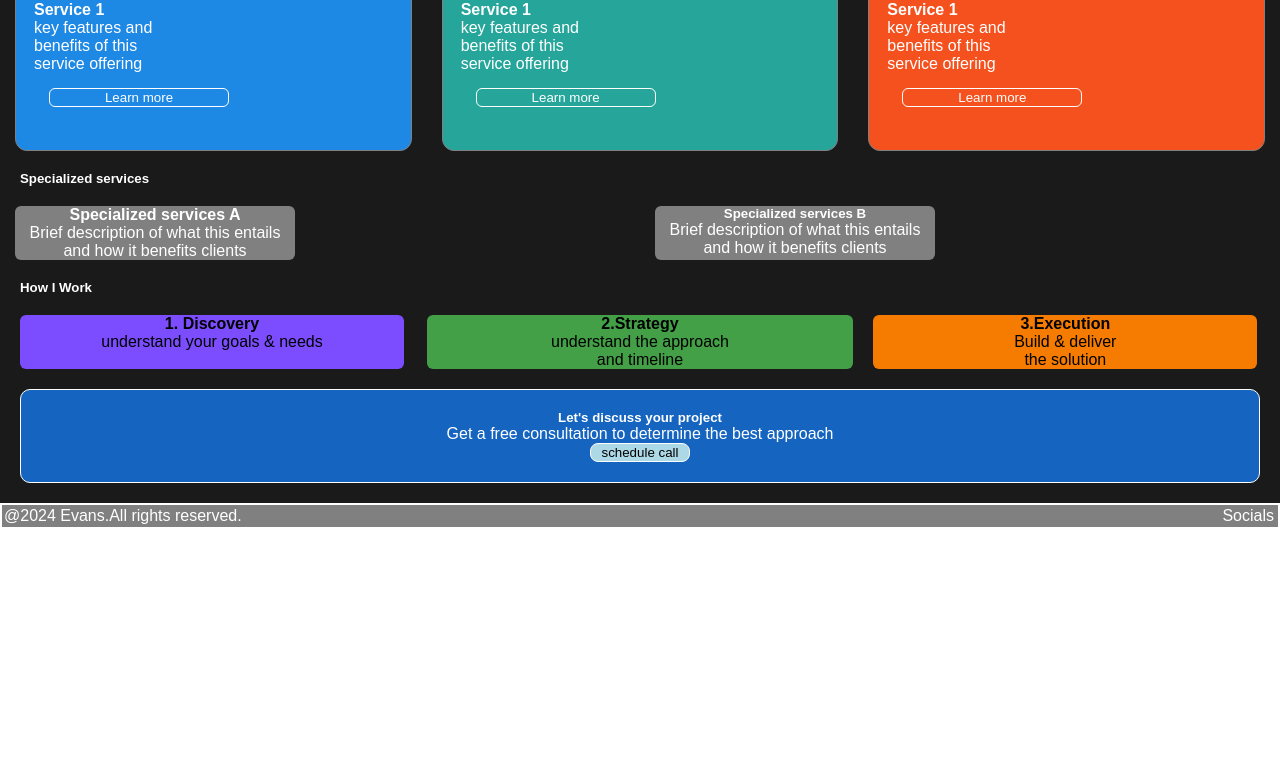
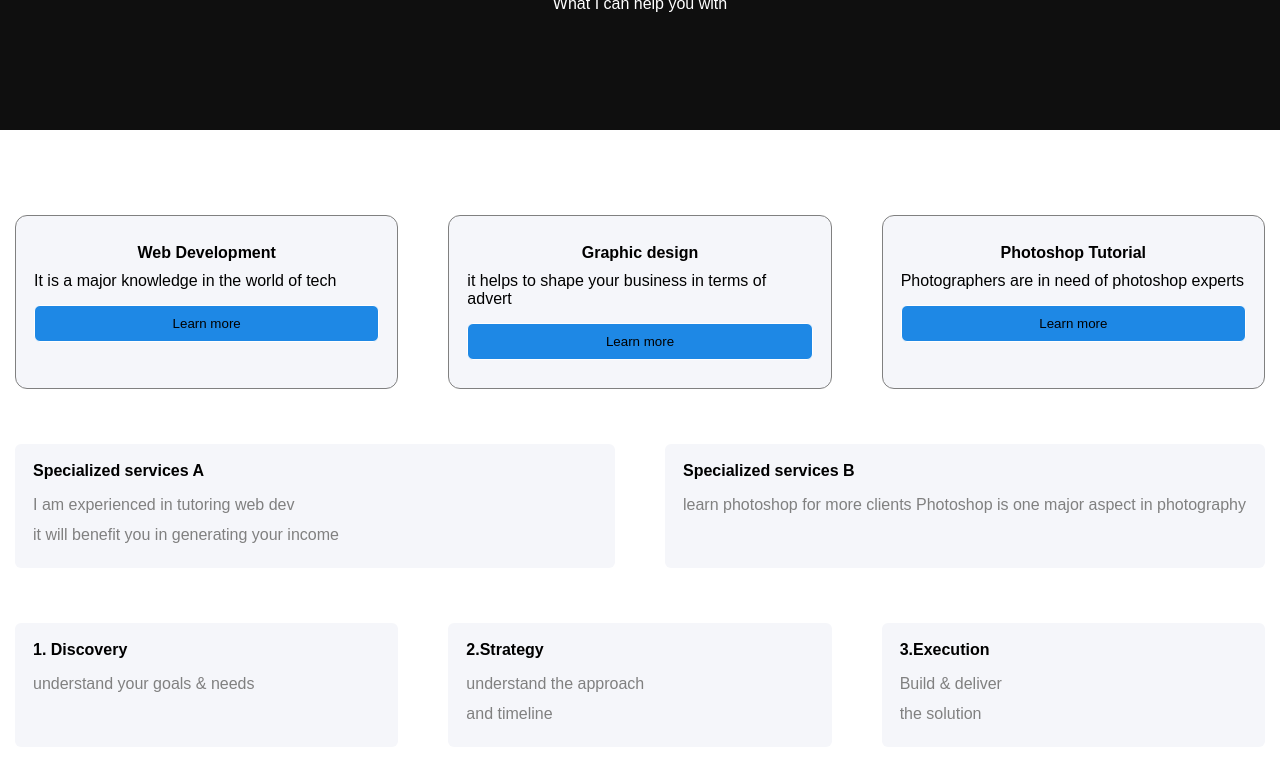
Before and after one commit to EVANS-OSASERE/Evans_Portfolio, a plain HTML site: page index.html in a window 1280 px wide. Shown: the part 210-974 px from the top of the page. Before the commit the page ends 800 px from the top, so only its background shows below. Drawn offline with Linux system fonts and the light colour scheme.

Commit message:
I made changes to my codes

```diff
--- a/index.html
+++ b/index.html
@@ -13,36 +13,43 @@
 		}
 
 		.navbar{
-			background: #0f0f0f;
-			padding: 25px;
-			color: white;
+			background: #fff;
+			padding:30px;
+			border-bottom: 1px solid #333;
 		}
 
 		.logo{
-			float: left;
+
 			text-decoration: none;
-			color: white;
+			color: black;
+			margin: 0 30px;
 		}
 
 		.dots{
-            float: right;
+      float: right;
 			text-decoration: none;
-			color: white;
+			color: black;
+			margin: 0 30px;
 		}
 
 		.parent1{
 			background:#0f0f0f;
-			padding: 10px;
+			padding: 25px;
+			height: 30vh;
 			color: white;
+			margin: 20px 0 0 0;
 		}
 
-		.parent1 h3{
+		.parent1 h2{
+			font-size: 52px;
 			padding: 10px;
 		}
 
+		.parent1 p{}
+
 		.general{
-			width: 100%;
-			background: #1a1a1a;
+		margin:30px 0;
+
 		}
 
 		.H{
@@ -53,9 +60,14 @@
 
 		.core-services{
 			display: grid;
-			grid-template-columns: repeat(3, 1fr);
+			grid-template-columns: repeat(auto-fit,minmax(300px, 1fr));
 			color: white;
+      	gap: 20px;
+		}
 
+		.core-services h4{
+			text-align: center;
+			margin-bottom: 10px;
 		}
 
 		.child1{
@@ -63,9 +75,9 @@
 			padding: 28px 18px;
 			border-radius: 12px;
 			border: 1px solid grey;
-			background: #1e88e5;
-			color: white;
-			text-align: left;
+			background: #f5f6fa;
+			color: black;
+
 			margin: 0 15px;
 		}
 
@@ -75,98 +87,65 @@
 			opacity: .9;
 		}
 
-		.child2{
-
-			padding: 28px 18px;
-			border-radius: 12px;
-			border: 1px solid grey;
-			background:#26a69a;
-			color: white;
-			text-align: left;
-			margin: 0 15px;
-		}
-
-		.child3{
-			width:;
-			padding: 28px 18px;
-			border-radius: 12px;
-			border: 1px solid grey;
-			background:#f4511e;
-			color: white;
-			text-align: left;
-			margin: 0 15px;
-		}
 
 		.button1{
-			margin: 15px;
-			width: 180px;
+			margin:15px 0 0 0;
+			padding: 10px;
+			width: 100%;
 			background: #1e88e5;
 			border-radius: 6px;
 			border: 1px solid white;
-			color: white;
-		}
-
-		.button2{
-			margin: 15px;
-			width: 180px;
-			background:#26a69a;
-			border-radius: 6px;
-			border: 1px solid white;
-			color: white;
-		}
-
-		.button3{
-			margin: 15px;
-			width: 180px;
-			background:#f4511e;
-			border-radius: 6px;
-			border: 1px solid white;
-			color: white;
 		}
 
 		.Specialized-services{
 			display: grid;
-			grid-template-columns: repeat(2, 1fr);
+			grid-template-columns: repeat(auto-fit,minmax(300px, 1fr));
 			color: white;
+			gap: 20px;
 		}
 
 		.child4{
-			background: grey;
-			width: 280px;
+			background: #f5f6fa;
+			padding: 18px;
 			border-radius: 6px;
 			margin: 0 15px;
+		}
 
+		.child4 h4{
+			margin-bottom: 10px;
+			color: black;
+		}
+
+		.child4 p{
+			line-height: 30px;
+			color: grey;
 		}
 
 		.How-i-work{
 			display: grid;
-			grid-template-columns: repeat(3, 1fr);
+		grid-template-columns: repeat(auto-fit,minmax(300px, 1fr));
+			gap: 20px;
 		}
 
 		.child6{
-            background:#7c4dff;
-			width: 90%;
+      background: #f5f6fa;
+			padding: 18px;
 			border-radius: 6px;
-			margin: 0 20px;
+			margin: 0 15px;
 		}
 
-		.child7{
-            background:#43a047;
-			width: 100%;
-			border-radius: 6px;
-
-
+		.child6 h4{
+			margin-bottom: 10px;
+			color: black;
 		}
 
-		.child8{
-            background:#f57c00;
-			width: 90%;
-			border-radius: 6px;
-			margin: 0 20px;
+		.child6 p{
+			line-height: 30px;
+			color: grey;
 		}
 
 		.Lets-discuss-your-project{
-			background:#1565c0;
+			background:#0f0f0f;
 			color: white;
 			padding: 20px;
 			margin: 20px;
@@ -174,18 +153,33 @@
 			border: 1px solid white;
 		}
 
+		.Lets-discuss-your-project h5{
+			color: white;
+			font-size: 20px;
+			margin-bottom:10px;
+		}
+
+		.Lets-discuss-your-project p{
+			line-height: 30px;
+			color: grey;
+		}
+
 		.schedule-call{
-			background:lightblue;
-			width: 100px;
+			background: #1e88e5;
+			padding: 10px 20px;
 			border-radius: 8px;
-			border: 1px solid white;
+			border: none;
 			cursor: pointer;
+			margin: 10px;
+			color: black;
+			font-size: 17px;
 		}
 
 		.Evans1{
 			background: grey;
 				color: white;
 				border: 2px solid white;
+				padding: 15px;
 		}
 
 		.Evans{
@@ -201,47 +195,43 @@
 	</style>
 
 	<body>
-		<center>
+
 		<nav class="navbar">
-			<a class="logo" href="">Logo</a>
-			<a class="dots" href="">&#8230;</a>
+			<a class="logo" href="">&#9776;</a>
+			<a class="dots" href="">Logo</a>
 		</nav>
+
+	<center>
 
 		<div class="parent1">
 
-			<h3>Services & expertise</h3>
-			<h5>What I can help you with</h5>
+			<h2>Services & expertise</h2>
+			<p>What I can help you with</p>
 
 		</div>
+	</center>
 
 		<div class="general">
 
 			<h5 class="H">core service</h5>
 
-             <div class="core-services">
-
+      <div class="core-services">
 			<div class="child1">
-			<h4>Service 1</h4>
-			<p>key features and</p>
-			<p>benefits of this</p>
-			<p>service offering</p>
+			<h4>Web Development</h4>
+			<p>It is a major knowledge in the world of tech</p>
 			<button class="button1">Learn more</button>
 			</div>
 
-            <div class="child2">
-			<h4>Service 1</h4>
-			<p>key features and</p>
-			<p>benefits of this</p>
-			<p>service offering</p>
-			<button class="button2">Learn more</button>
+       <div class="child1">
+			<h4>Graphic design</h4>
+			<p>it helps to shape your business in terms of advert</p>
+			<button class="button1">Learn more</button>
 			</div>
 
-			<div class="child3">
-			<h4>Service 1</h4>
-			<p>key features and</p>
-			<p>benefits of this</p>
-			<p>service offering</p>
-			<button class="button3">Learn more</button>
+			<div class="child1">
+			<h4>Photoshop Tutorial</h4>
+			<p>Photographers are in need of photoshop experts</p>
+	    <button class="button1">Learn more</button>
 			</div>
 
 		</div>
@@ -250,14 +240,15 @@
 
 		<div class="Specialized-services">
 
-             <div class="child4">
+       <div class="child4">
 			<h4>Specialized services A</h4>
-			<p>Brief description of what this entails <p>and how it benefits clients</p></P>
+			<p>I am experienced in tutoring web dev</p>
+			<p>it will benefit you in generating your income</p>
 		    </div>
 
-            <div class="child4">
-			<h5>Specialized services B</h5>
-			<p>Brief description of what this entails <p>and how it benefits clients</p></P>
+      <div class="child4">
+			<h4>Specialized services B</h4>
+			<p>learn photoshop for more clients Photoshop is one major aspect in photography</p>
 		    </div>
 
 		</div>
@@ -271,13 +262,13 @@
             <p>understand your goals & needs</p>
         </div>
 
-        <div class="child7">
+        <div class="child6">
             <h4>2.Strategy</h4>
             <p>understand the approach</p>
             <p>and timeline</p>
         </div>
 
-          <div class="child8">
+          <div class="child6">
             <h4>3.Execution</h4>
             <p>Build & deliver</p>
             <p>the solution</p>
@@ -285,12 +276,13 @@
 
 		    </div>
 
+        <center>
         <div class="Lets-discuss-your-project">
-
         	<h5>Let's discuss your project</h5>
         	<p>Get a free consultation to determine the best approach</p>
         	<button class="schedule-call">schedule call</button>
         </div>
+      </center>
 
         <div class="Evans1">
         	<p class="Evans">@2024 Evans.All rights reserved.<span class="Socials">Socials</span></p>
@@ -298,6 +290,6 @@
         </div>
 
 		</div>
-	</center>
+
 	</body>
 </html>
```
